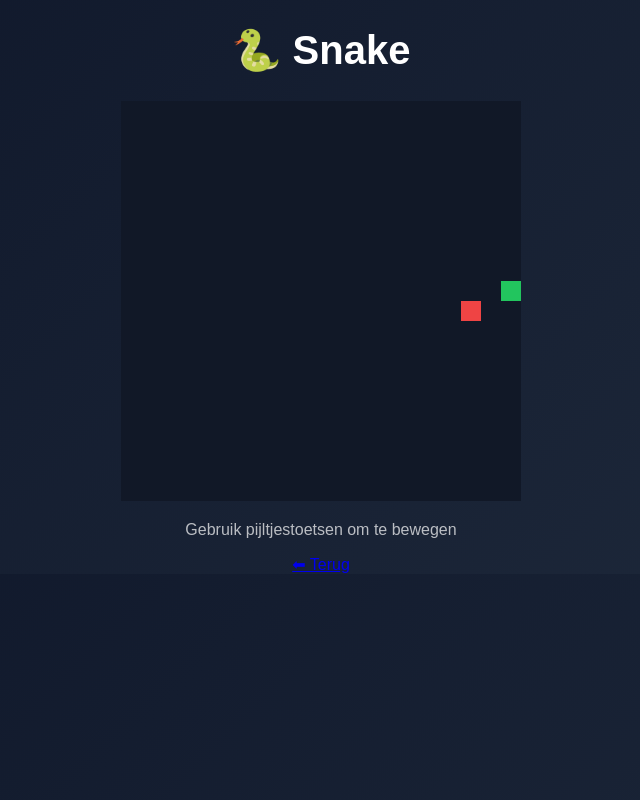
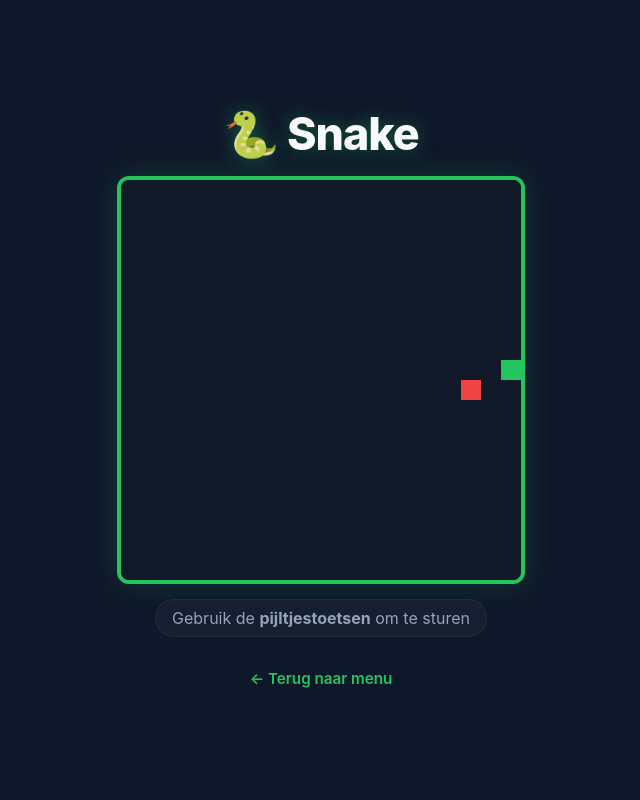
Before and after one commit to Janusss14/Janusss14.github.io, a plain HTML site: page snake.html in a window 1280 px wide. Shown: the whole page, without its empty margins (319-959 px from the left). Drawn offline with Linux system fonts and the light colour scheme.

Commit message:
Update title and styles for Snake game

```diff
--- a/snake.html
+++ b/snake.html
@@ -2,16 +2,78 @@
 <html lang="nl">
 <head>
   <meta charset="UTF-8">
-  <title>Snake Game</title>
-  <link rel="stylesheet" href="style.css">
+  <title>⚡ Neon Snake</title>
+  <style>
+    /* Moderne Dark Mode & Gecentreerde Layout */
+    body {
+      background-color: #0f172a; /* Diep donkerblauw/grijs */
+      color: #f8fafc;
+      font-family: 'Inter', system-ui, -apple-system, sans-serif;
+      display: flex;
+      flex-direction: column;
+      align-items: center;
+      justify-content: center;
+      min-height: 100vh;
+      margin: 0;
+      overflow: hidden;
+    }
+
+    h1 {
+      font-size: 2.8rem;
+      margin: 0 0 15px 0;
+      font-weight: 800;
+      letter-spacing: -1px;
+      text-shadow: 0 0 20px rgba(34, 197, 94, 0.4);
+      display: flex;
+      align-items: center;
+      gap: 10px;
+    }
+
+    /* Het Canvas met een vette Neon Glow */
+    canvas {
+      background-color: #1e293b;
+      border: 4px solid #22c55e;
+      border-radius: 12px;
+      box-shadow: 0 0 30px rgba(34, 197, 94, 0.2),
+                  inset 0 0 20px rgba(0, 0, 0, 0.6);
+    }
+
+    /* Instructies */
+    p {
+      color: #94a3b8;
+      font-size: 1rem;
+      margin-top: 15px;
+      background: rgba(30, 41, 59, 0.5);
+      padding: 8px 16px;
+      border-radius: 20px;
+      border: 1px solid rgba(255, 255, 255, 0.05);
+    }
+
+    /* Strakke Terug-knop */
+    a {
+      color: #22c55e;
+      text-decoration: none;
+      font-weight: 600;
+      font-size: 0.95rem;
+      margin-top: 10px;
+      transition: all 0.2s ease;
+      padding: 6px 12px;
+      border-radius: 6px;
+    }
+
+    a:hover {
+      color: #4ade80;
+      background: rgba(34, 197, 94, 0.1);
+    }
+  </style>
 </head>
 <body>
 
   <h1>🐍 Snake</h1>
   <canvas id="game" width="400" height="400"></canvas>
 
-  <p>Gebruik pijltjestoetsen om te bewegen</p>
-  <a href="index.html">⬅ Terug</a>
+  <p>Gebruik de <b>pijltjestoetsen</b> om te sturen</p>
+  <a href="index.html">← Terug naar menu</a>
 
   <script src="snake.js"></script>
 </body>
```
